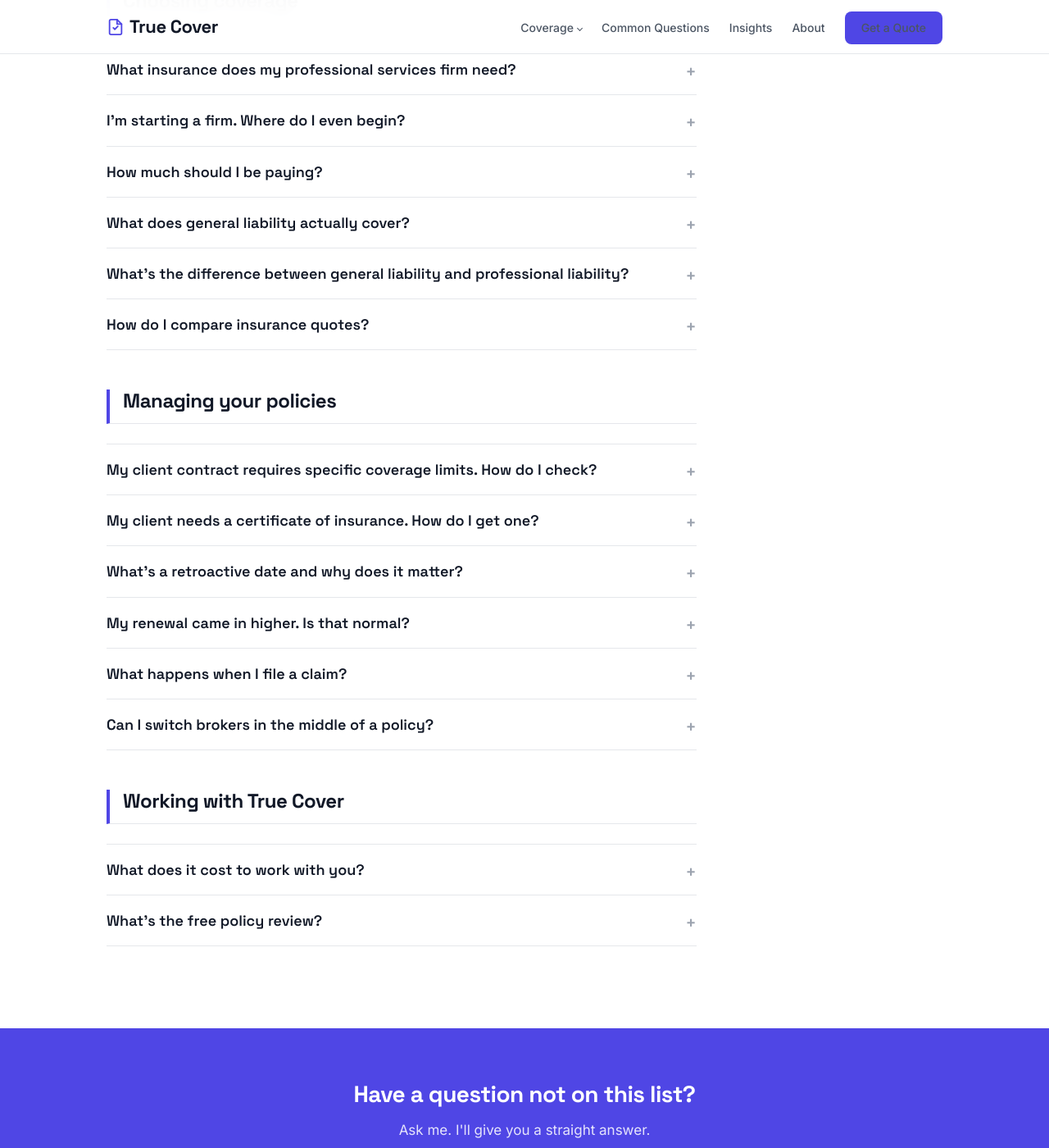
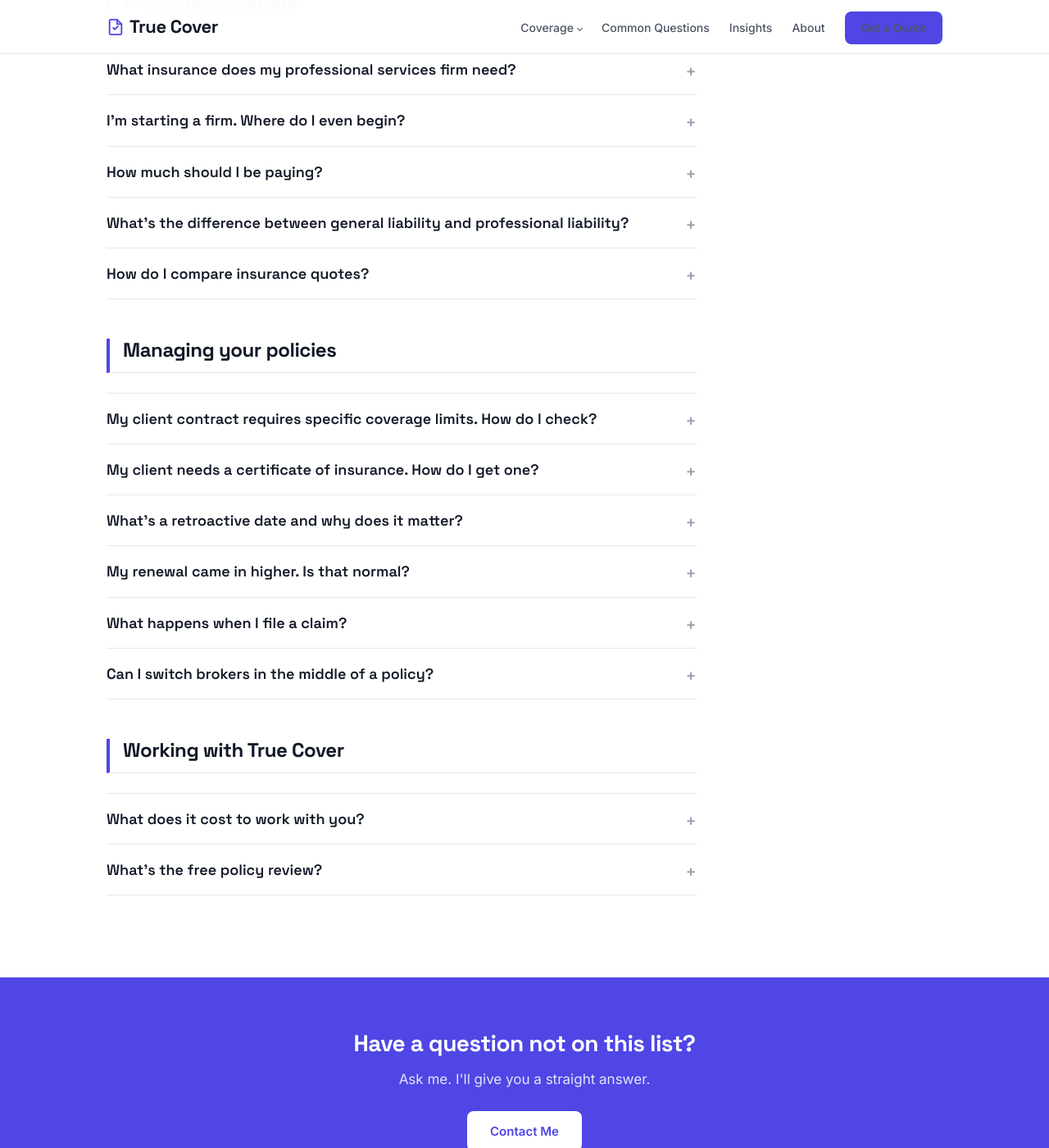
Before and after one commit to joeproe1/truecover.us, a Jekyll site: the page built from common-questions.html, in a window 1280 px wide and 1400 px high, scrolled down 349 px. Shown: the whole window at 82% size. Built offline with Jekyll 4.4.1, drawn with Linux system fonts in a browser that asks for light colours.

Commit message:
Tighten Common Questions page: cut redundancy, fix style, update CTA
- Remove standalone GL question (redundant with GL vs PL comparison)
- Trim wordy answers on insurance needs and quote comparison
- Replace em-dashes with colons or periods throughout
- Fix "same commission" to "same premium" in cost answer
- Change CTA button from "Get a Quote" to "Contact Me"

Co-Authored-By: Claude Opus 4.6 <noreply@anthropic.com>

```diff
--- a/common-questions.html
+++ b/common-questions.html
@@ -18,7 +18,7 @@ description: "Straight answers to common insurance questions from professional s
 
             <details class="faq-item">
                 <summary>What insurance does my professional services firm need?</summary>
-                <p>At minimum, most professional services firms need general liability, professional liability (E&O), and cyber insurance. Beyond that, D&O, workers comp, EPLI, and umbrella coverage depend on your firm's size, structure, and what your contracts require. This applies whether you're a solo practitioner working from home or a 50-person firm. Tell me about your practice and I'll tell you what you need and what you don't.</p>
+                <p>At minimum, most professional services firms need general liability, professional liability (E&O), and cyber insurance. Beyond that, D&O, workers comp, EPLI, and umbrella coverage depend on your firm's size, structure, and what your contracts require.</p>
             </details>
 
             <details class="faq-item">
@@ -32,18 +32,13 @@ description: "Straight answers to common insurance questions from professional s
             </details>
 
             <details class="faq-item">
-                <summary>What does general liability actually cover?</summary>
-                <p>General liability covers third-party bodily injury and property damage. If a client visits your office and trips, or if you damage someone's property during a site visit, GL responds. It does not cover mistakes in your professional work. That's a common misunderstanding. Professional liability (E&O) covers errors in your services. Most professional services firms need both.</p>
-            </details>
-
-            <details class="faq-item">
                 <summary>What's the difference between general liability and professional liability?</summary>
                 <p>General liability covers physical harm: someone gets hurt on your premises or you damage their property. Professional liability covers financial harm: your work product, advice, or service causes a client to lose money. An accounting error that costs a client $200K is a professional liability claim, not a general liability claim. A client who slips in your lobby is the opposite. Different policies, different risks.</p>
             </details>
 
             <details class="faq-item">
                 <summary>How do I compare insurance quotes?</summary>
-                <p>Don't compare on price alone. Two quotes at the same premium can have very different coverage. Look at limits, sublimits, deductibles, and exclusions. Check whether the policy definition of "professional services" matches what you actually do. Check the retroactive date. Check whether cyber is included or excluded. I break all of this down when I present quotes so you can compare what matters, not just what it costs.</p>
+                <p>Don't compare on price alone. Two quotes at the same premium can have very different coverage. Look at limits, sublimits, deductibles, and exclusions. Check whether the policy definition of "professional services" matches what you actually do. Check the retroactive date. Check whether cyber is included or excluded.</p>
             </details>
 
         </div>
@@ -68,17 +63,17 @@ description: "Straight answers to common insurance questions from professional s
 
             <details class="faq-item">
                 <summary>My renewal came in higher. Is that normal?</summary>
-                <p>Rates go up for lots of reasons -- market conditions, claims history, industry trends. But "the market went up" isn't always the real answer. Sometimes it's worth shopping. Sometimes the increase is justified but you can restructure to reduce cost. I'll look at the renewal, tell you why it went up, and whether it makes sense to push back or move.</p>
+                <p>Rates go up for lots of reasons: market conditions, claims history, industry trends. But "the market went up" isn't always the real answer. Sometimes it's worth shopping. Sometimes the increase is justified but you can restructure to reduce cost. I'll look at the renewal, tell you why it went up, and whether it makes sense to push back or move.</p>
             </details>
 
             <details class="faq-item">
                 <summary>What happens when I file a claim?</summary>
-                <p>You report the claim to your carrier -- I can help you do this and make sure it's reported correctly. They assign an adjuster who investigates. Then they pay, deny, or negotiate. If something doesn't look right, I'll push back. But the best claim strategy is knowing what your policy says before you need to use it.</p>
+                <p>You report the claim to your carrier. I can help you do this and make sure it's reported correctly. They assign an adjuster who investigates. Then they pay, deny, or negotiate. If something doesn't look right, I'll push back. But the best claim strategy is knowing what your policy says before you need to use it.</p>
             </details>
 
             <details class="faq-item">
                 <summary>Can I switch brokers in the middle of a policy?</summary>
-                <p>Yes. Your policy stays the same -- you're just changing who services it. You can switch brokers at any time. Most people do it at renewal, but you don't have to wait. If you're not getting the attention you need, reach out and we can talk about it.</p>
+                <p>Yes. Your policy stays the same. You're just changing who services it. You can switch brokers at any time. Most people do it at renewal, but you don't have to wait. If you're not getting the attention you need, reach out and we can talk about it.</p>
             </details>
 
         </div>
@@ -150,7 +145,7 @@ description: "Straight answers to common insurance questions from professional s
       "name": "Can I switch brokers in the middle of a policy?",
       "acceptedAnswer": {
         "@type": "Answer",
-        "text": "Yes. Your policy stays the same -- you're just changing who services it. You can switch brokers at any time. Most people do it at renewal, but you don't have to wait."
+        "text": "Yes. Your policy stays the same. You're just changing who services it. You can switch brokers at any time. Most people do it at renewal, but you don't have to wait."
       }
     },
     {
@@ -158,7 +153,7 @@ description: "Straight answers to common insurance questions from professional s
       "name": "What does it cost to work with True Cover?",
       "acceptedAnswer": {
         "@type": "Answer",
-        "text": "True Cover is paid by the carrier through standard broker commissions. You pay the same commission whether you use True Cover, a big brokerage, or buy direct. The difference is what you get for that commission -- someone who reads your policy and makes sure your coverage matches your operations."
+        "text": "True Cover is paid by the carrier through standard broker commissions. You pay the same commission whether you use True Cover, a big brokerage, or buy direct. The difference is what you get for that commission: someone who reads your policy and makes sure your coverage matches your operations."
       }
     },
     {
@@ -176,5 +171,5 @@ description: "Straight answers to common insurance questions from professional s
 {% include cta-banner.html
     title="Have a question not on this list?"
     subtitle="Ask me. I'll give you a straight answer."
-    button="Get a Quote"
+    button="Contact Me"
 %}
```
Also changed, not shown: other parts of common-questions.html (+1 -1 lines).
